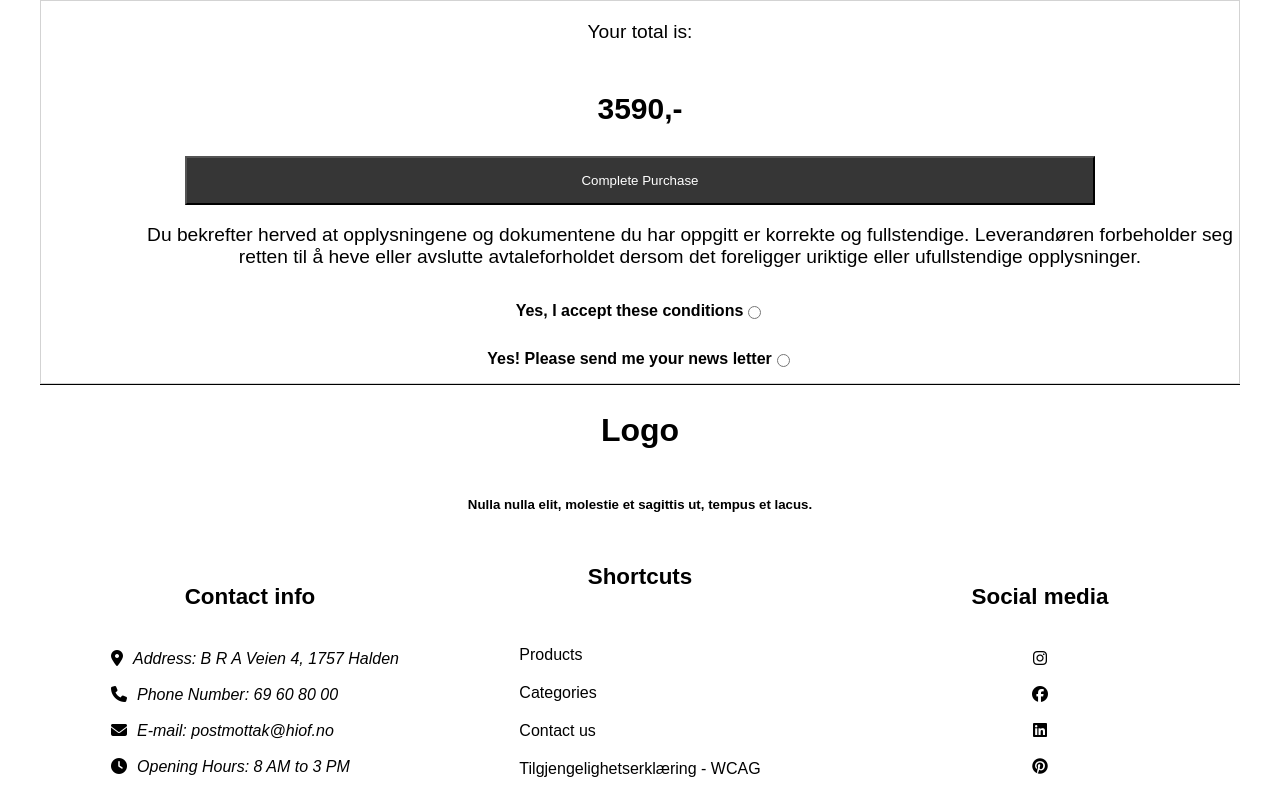
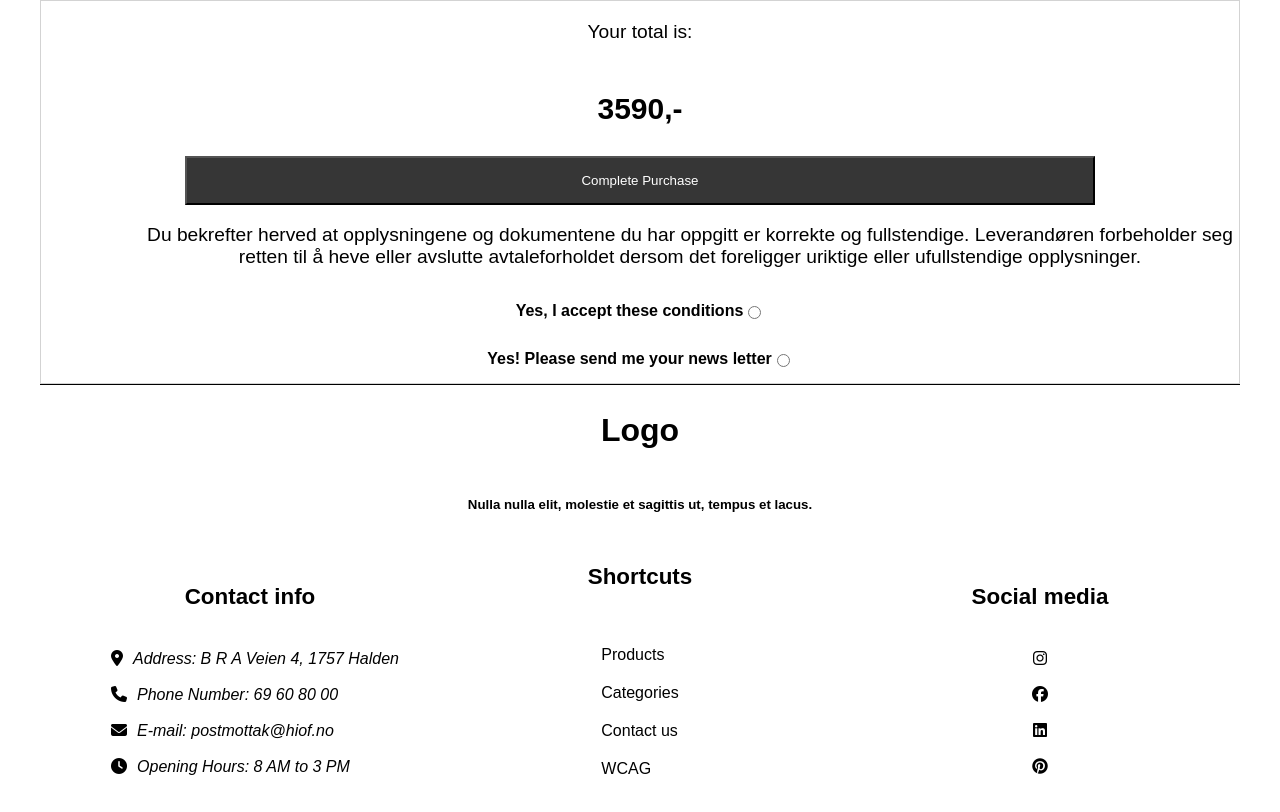
Before and after one commit to NightTapes/WebDevEksamenH24, a plain HTML site: page checkout.html in a window 1280 px wide. Shown: the part 3092-3904 px from the top of the page. Drawn offline with Linux system fonts and the light colour scheme.

Commit message:
hope the WCAG pdf works now

```diff
--- a/checkout.html
+++ b/checkout.html
@@ -229,7 +229,7 @@
                     <li><a href="product.html">Products</a></li><!--THIS SHOULD LINK TO THE PRODUCTS PAGE NOT TO THE MOST POPULAR ON THE FRONT PAGE-->
                     <li><a href="index.html#most-popular-categories">Categories</a></li>
                     <li><a href="#">Contact us</a></li><!--THIS WAS IN THE PICTURE ON GITHUB, MABYE ITS FOR LATER-->
-                    <li><a href="WCAG.pdf">Tilgjengelighetserklæring - WCAG</a></li>
+                    <li><a href="WCAG.pdf">WCAG</a></li>
                 </ul>
             </section>
 
```
Also changed, not shown: index.html (+1 -1 lines), product.html (+1 -1 lines).
